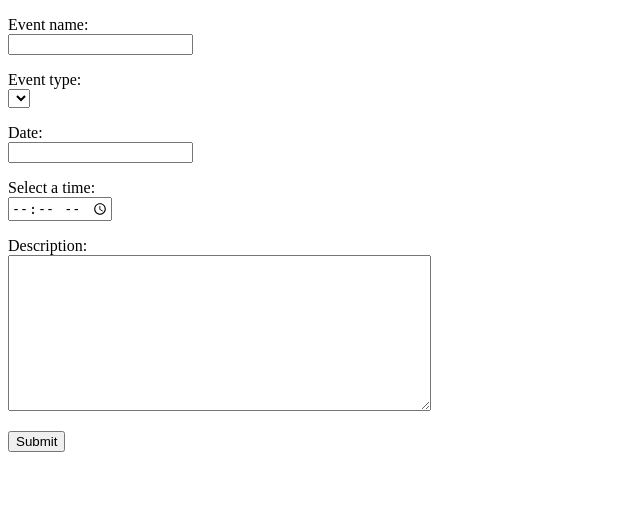
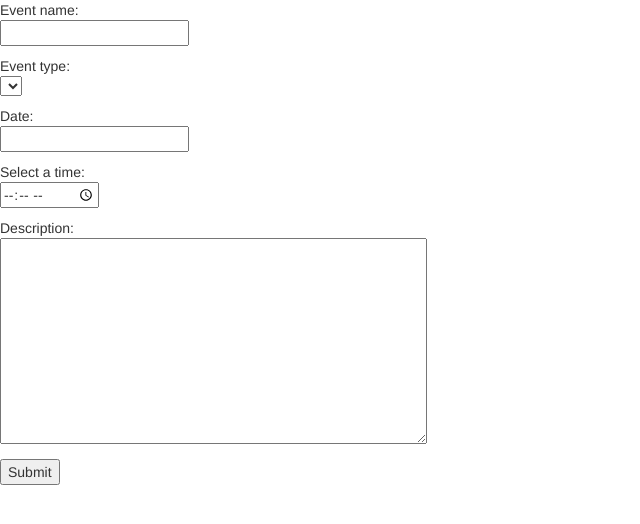
Before and after one commit to ErnestChan/joinmyworkout, a Django app: template project_code/joinmyworkout/templates/joinmyworkout/create_event.html in a window 1280 px wide. Shown: the top 524 px of the page, without its empty margins (0-640 px from the left). Run offline with Django 3.2, Linux system fonts and the light colour scheme; the template is opened without the code that fills it, so the values that code supplies are empty; some libraries are stand-ins or nearby versions.

Commit message:
Made some changes.

```diff
--- a/project_code/joinmyworkout/templates/joinmyworkout/create_event.html
+++ b/project_code/joinmyworkout/templates/joinmyworkout/create_event.html
@@ -6,6 +6,8 @@
   <meta name="viewport" content="width=device-width, initial-scale=1" />
 
   <title>Create event</title>
+  <link rel="stylesheet" href="//maxcdn.bootstrapcdn.com/bootstrap/3.2.0/css/bootstrap.min.css">
+  <link rel="stylesheet" href="//maxcdn.bootstrapcdn.com/bootstrap/3.2.0/css/bootstrap-theme.min.css">
   <link rel="stylesheet" href="//code.jquery.com/ui/1.12.1/themes/base/jquery-ui.css">
   <link rel="stylesheet" href="/resources/demos/style.css">
   <script src="https://code.jquery.com/jquery-1.12.4.js"></script>
--- a/project_code/joinmyworkout/urls.py
+++ b/project_code/joinmyworkout/urls.py
@@ -3,5 +3,5 @@ from . import views
 
 urlpatterns = [
     url(r'^$', views.home, name='home'),
-    url(r'^create$', views.create_event, name='createevent'),
+    url(r'^create_event$', views.create_event, name='create_event'),
 ]
```
Also changed, not shown: 14 other files.
